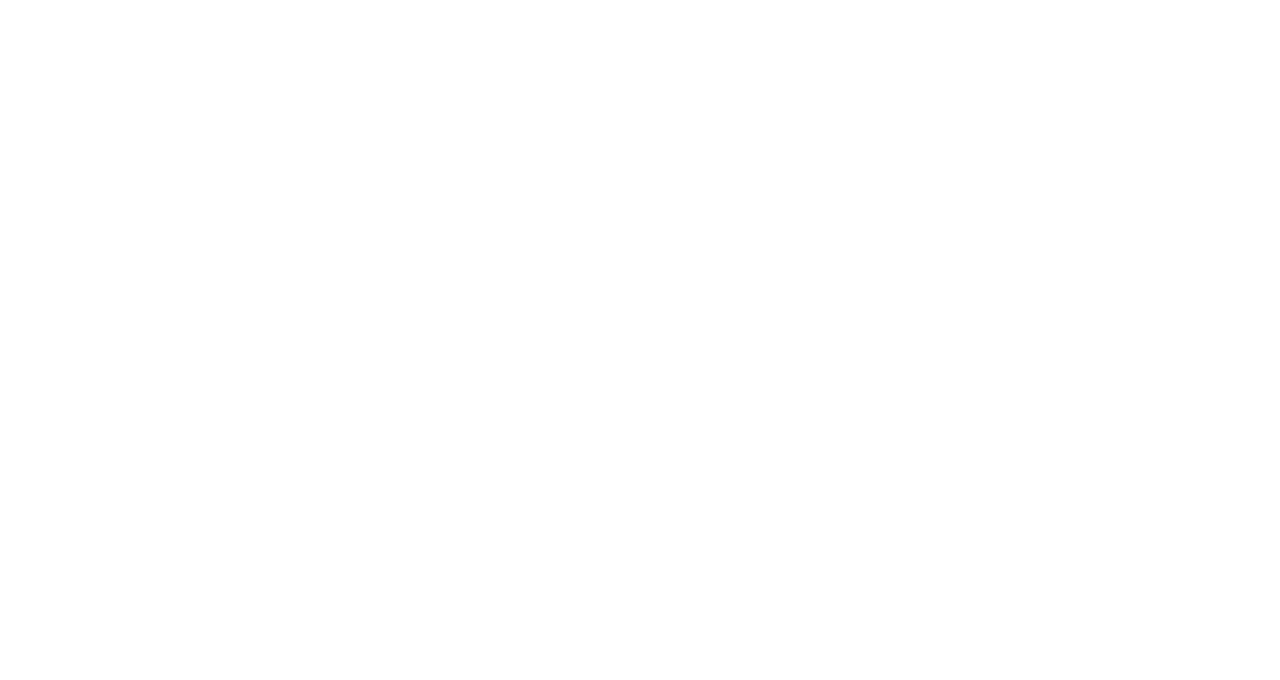
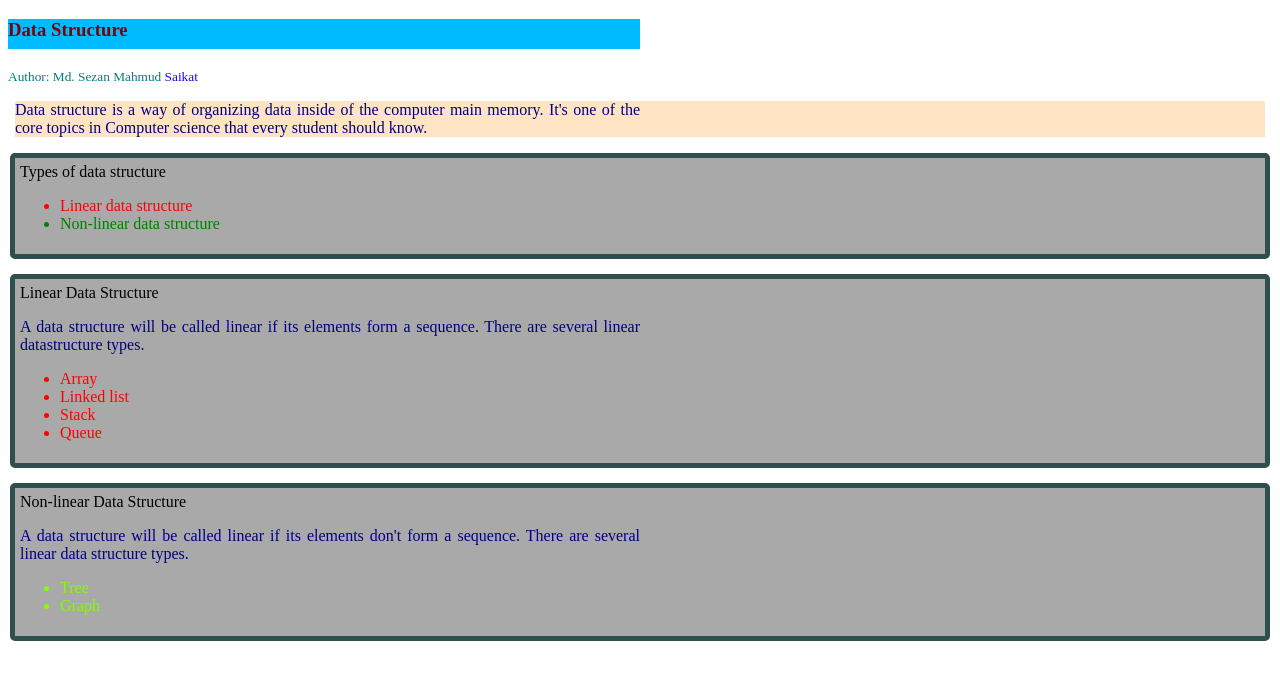
Before and after one commit to md-saikat/my-first-repo, a plain HTML site: page index.html in a window 1280 px wide. Drawn offline with Linux system fonts and the light colour scheme.

Commit message:
third commit

```diff
--- a/index.html
+++ b/index.html
@@ -5,10 +5,51 @@
     <meta charset="UTF-8">
     <meta http-equiv="X-UA-Compatible" content="IE=edge">
     <meta name="viewport" content="width=device-width, initial-scale=1.0">
-    <title>Document</title>
+    <title>Explore CSS</title>
+    <link rel="stylesheet" href="style.css">
 </head>
 
 <body>
+    <h3>Data Structure</h3>
+    <small>Author: Md. Sezan Mahmud <span style="color: rgb(30, 0, 255);">Saikat</span></small>
+    <div class="def-div">
+        <p>Data structure is a way of organizing data inside of the computer main memory. It's one of the core topics in
+            Computer science that every student should know.
+
+        </p>
+    </div>
+
+    <div class="other-div">
+        Types of data structure
+        <ul>
+            <li id="li1">Linear data structure</li>
+            <li style="color:green">Non-linear data structure</li>
+        </ul>
+    </div>
+
+    <div class="other-div">
+        Linear Data Structure
+        <p>A data structure will be called linear if its elements form a sequence. There are several linear
+            datastructure
+            types.</p>
+        <ul>
+            <li class="ld">Array</li>
+            <li class="ld">Linked list</li>
+            <li class="ld">Stack</li>
+            <li class="ld">Queue</li>
+        </ul>
+    </div>
+
+    <div class="other-div">
+        Non-linear Data Structure
+        <p>A data structure will be called linear if its elements don't form a sequence. There are several linear data
+            structure types.</p>
+        <ul id="nlul">
+            <li>Tree</li>
+            <li>Graph</li>
+
+        </ul>
+    </div>
 
 </body>
 
--- /dev/null
+++ b/style.css
@@ -0,0 +1,51 @@
+h3 {
+    background-color: rgb(0, 187, 255);
+
+    height: 30px;
+    width: 50%;
+    color: maroon;
+}
+
+p {
+    width: 50%;
+    text-align: justify;
+    color: navy;
+}
+
+ul {
+    width: 50%;
+
+}
+
+small {
+    color: rgb(0, 126, 126);
+}
+
+#li1 {
+    color: red;
+}
+
+.ld {
+    color: red;
+}
+
+.nd {
+    color: green;
+}
+
+.def-div {
+    background-color: bisque;
+    margin: 7px;
+}
+
+.other-div {
+    background-color: darkgrey;
+    border: 5px solid darkslategray;
+    border-radius: 5px;
+    margin: 15px 2px;
+    padding: 5px;
+}
+
+#nlul li {
+    color: chartreuse;
+}
```
